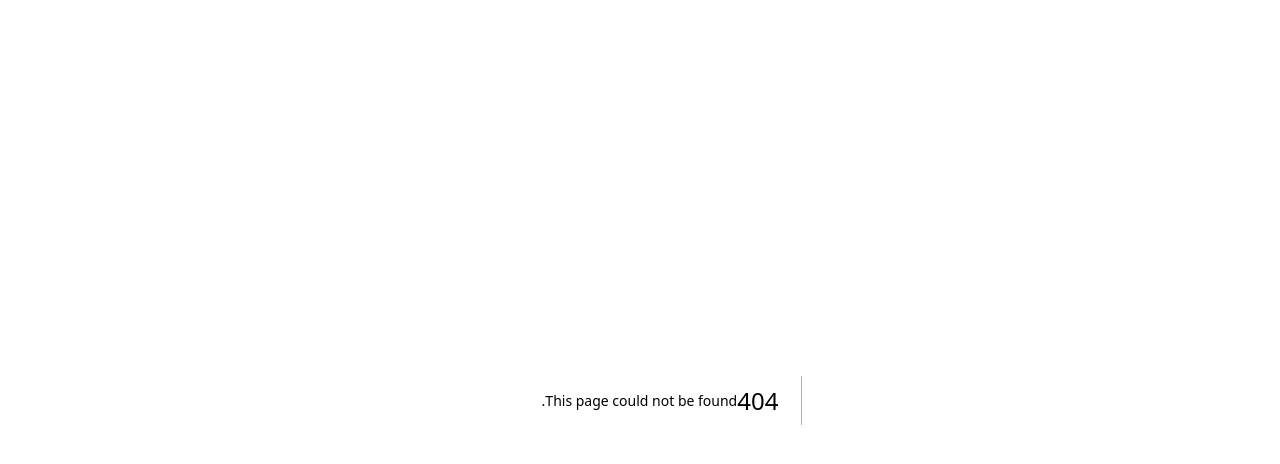
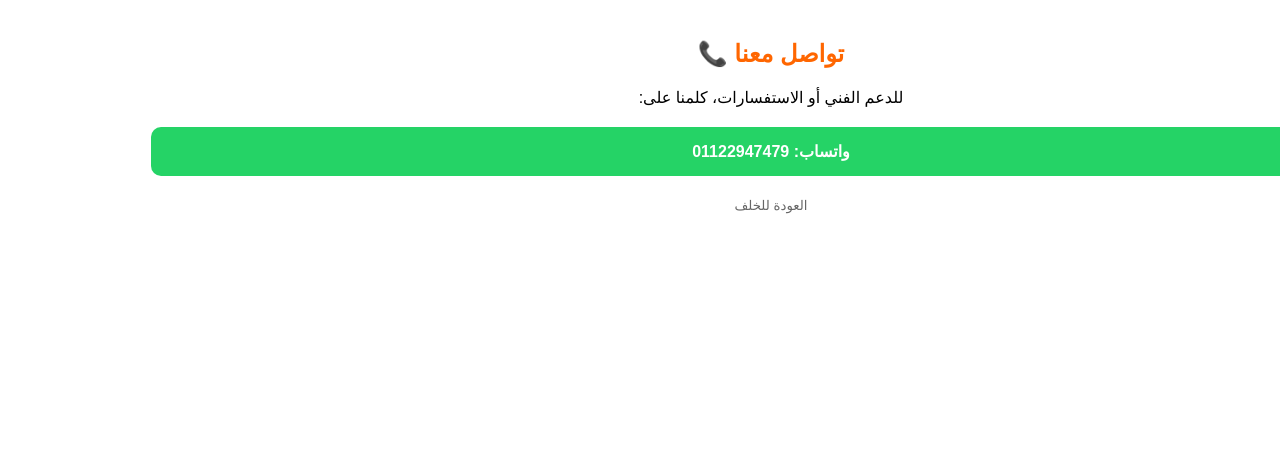
Before and after one commit to hazemkego-spec/minitalabat2, a Next.js app: page /contact/contact in a window 1280 px wide. Before the commit this address had no page. Shown: the top 464 px of the page. Built offline with nearby package versions, Linux system fonts and the light colour scheme.

Commit message:
Create page.js

```diff
--- /dev/null
+++ b/app/contact/contact/page.js
@@ -0,0 +1,12 @@
+export default function Contact() {
+  return (
+    <div dir="rtl" style={{ padding: '20px', textAlign: 'center' }}>
+      <h2 style={{ color: '#FF6600' }}>تواصل معنا 📞</h2>
+      <p>للدعم الفني أو الاستفسارات، كلمنا على:</p>
+      <a href="https://wa.me/201122947479" style={{ display: 'block', padding: '15px', backgroundColor: '#25D366', color: '#fff', textDecoration: 'none', borderRadius: '10px', fontWeight: 'bold', margin: '20px 0' }}>
+        واتساب: 01122947479
+      </a>
+      <button onClick={() => window.history.back()} style={{ border: 'none', background: 'none', color: '#666' }}>العودة للخلف</button>
+    </div>
+  );
+}
```
